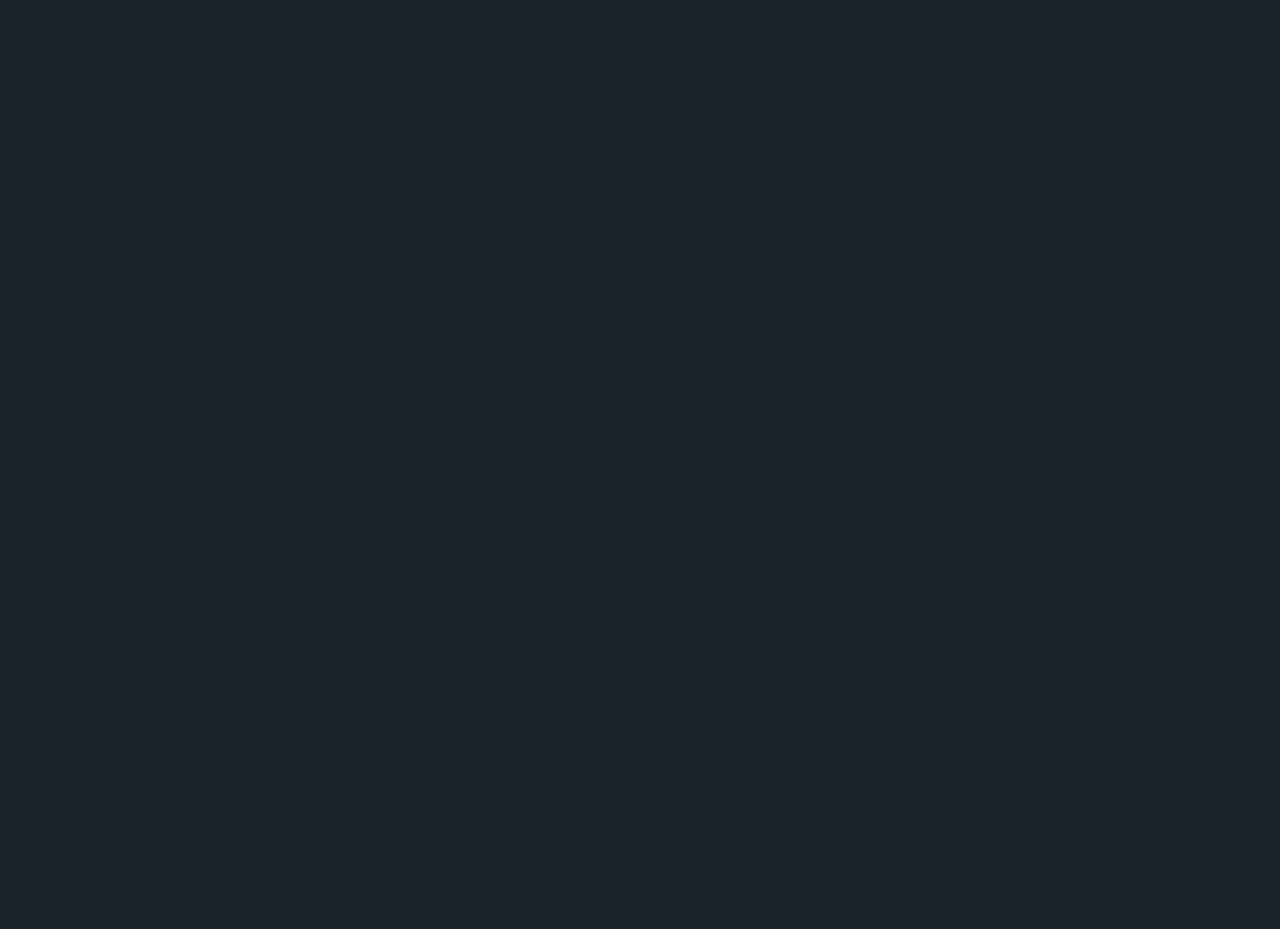
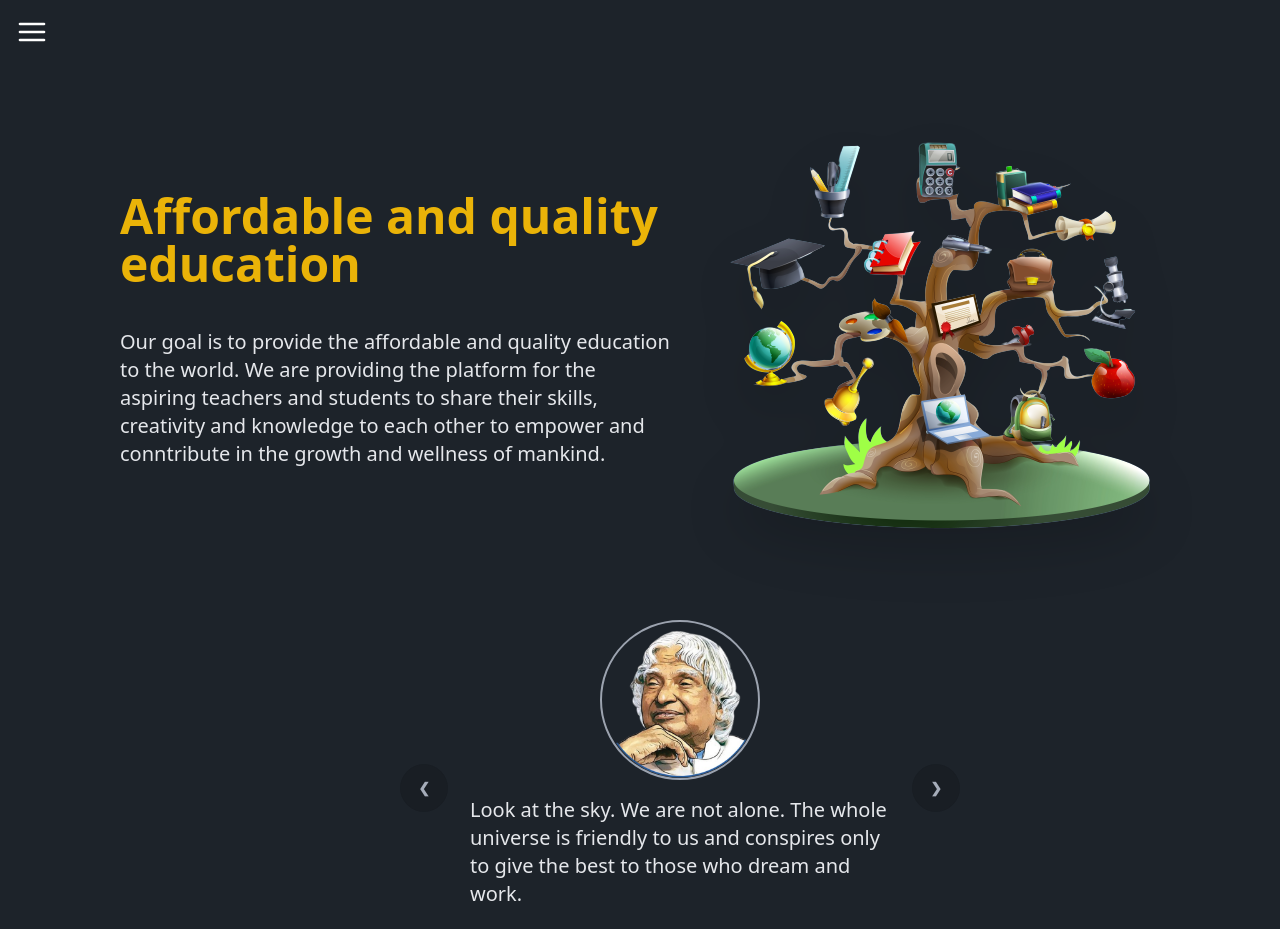
Before and after one commit to AnshuShree2004/LMS-frontend, a React (Vite) app: page /about in a window 1280 px wide. Before the commit this address had no page. Shown: the top 929 px of the page. Before the commit the page ends 800 px from the top, so only its background shows below. Built offline with nearby package versions, Linux system fonts and the light colour scheme.

Commit message:
added aboutus page

```diff
--- a/src/App.jsx
+++ b/src/App.jsx
@@ -3,6 +3,7 @@ import './App.css'
 
 import { Route, Routes } from 'react-router-dom'
 
+import Aboutus from './pages/Aboutus'
 import Home from './pages/Home'
 
 
@@ -13,6 +14,7 @@ function App() {
   return (
     <Routes>
       <Route path='/' element={<Home />}/>
+      <Route path='/about' element={<Aboutus />}/>
 
     </Routes>
 
--- /dev/null
+++ b/src/pages/Aboutus.jsx
@@ -0,0 +1,100 @@
+import aboutMainPage from '../assets/Images/aboutMainImage.png'
+import apj from '../assets/Images/apj.png'
+import bill from '../assets/Images/billGates.png'
+import einstein from '../assets/Images/einstein.png'
+import nelson from '../assets/Images/nelsonMandela.png'
+import steve from '../assets/Images/steveJobs.png'
+import HomeLayout from "../layouts/HomeLayout"
+
+
+function Aboutus() {
+
+    return (
+       <HomeLayout>
+        <div className="flex flex-col text-white pl-20 pt-20">
+            <div className="flex items-center gap-5 mx-10">
+
+                <section className="w-1/2 space-y-10">
+                    <h1 className="text-5xl text-yellow-500 font-semibold">
+                        Affordable and quality education
+                    </h1>
+
+                    <p className="text-xl text-gray-200">
+                        Our goal is to provide the affordable and quality education to the world. We are providing the platform for the aspiring teachers and students to share their skills, creativity and knowledge to each other to empower and conntribute in the growth and wellness of mankind.
+                    </p>
+                </section>
+                <div className="w-1/2">
+                    <img
+                        src={aboutMainPage}
+                        className="drop-shadow-2xl"
+                        alt="aboutMainPage"
+
+                    />
+                </div>
+            </div>
+
+          { /* Carousel  */}
+          <div className="carousel w-1/2 my-10 mx-auto">
+
+  <div id="slide1" className="carousel-item relative w-full">
+    <div className='flex flex-col items-center justify-center gap-4 px-[15%]'>
+    <img src={apj} className="w-40 rounded-full border-2 border-gray-400" />
+    <p className='text-xl text-gray-200'>Look at the sky. We are not alone. The whole universe is friendly to us and conspires only to give the best to those who dream and work.</p>
+    <h3 className='text-2xl font-semibold'>APJ Abdul Kalam</h3>
+    <div className="absolute flex justify-between transform -translate-y-1/2 left-5 right-5 top-1/2">
+      <a href="#slide4" className="btn btn-circle">❮</a>
+      <a href="#slide2" className="btn btn-circle">❯</a>
+    </div>
+    </div>
+
+  </div>
+
+  <div id="slide2" className="carousel-item relative w-full">
+    <div className='flex flex-col items-center justify-center gap-4 px-[15%]'>
+    <img src={bill} className="w-40 rounded-full border-2 border-gray-400" />
+    <p className='text-xl text-gray-200'>The belief that the world is getting worse, that we cannot solve extreme poverty and disease, is not just mistaken. It is harmful.</p>
+    <h3 className='text-2xl font-semibold'>Bill Gates</h3>
+    <div className="absolute flex justify-between transform -translate-y-1/2 left-5 right-5 top-1/2">
+      <a href="#slide1" className="btn btn-circle">❮</a>
+      <a href="#slide3" className="btn btn-circle">❯</a>
+    </div>
+    </div>
+
+  </div>
+
+  <div id="slide3" className="carousel-item relative w-full">
+    <div className='flex flex-col items-center justify-center gap-4 px-[15%]'>
+    <img src={nelson} className="w-40 rounded-full border-2 border-gray-400" />
+    <p className='text-xl text-gray-200'>Do not judge me by my successes, judge me by how many times I fell down and got back up again.</p>
+    <h3 className='text-2xl font-semibold'>Nelson Mandela</h3>
+    <div className="absolute flex justify-between transform -translate-y-1/2 left-5 right-5 top-1/2">
+      <a href="#slide2" className="btn btn-circle">❮</a>
+      <a href="#slide4" className="btn btn-circle">❯</a>
+    </div>
+    </div>
+
+  </div>
+
+  <div id="slide4" className="carousel-item relative w-full">
+    <div className='flex flex-col items-center justify-center gap-4 px-[15%]'>
+    <img src={steve} className="w-40 rounded-full border-2 border-gray-400" />
+    <p className='text-xl text-gray-200'>Your time is limited, so donot waste it living someone else is life.</p>
+    <h3 className='text-2xl font-semibold'>Steve Jobs</h3>
+    <div className="absolute flex justify-between transform -translate-y-1/2 left-5 right-5 top-1/2">
+      <a href="#slide3" className="btn btn-circle">❮</a>
+      <a href="#slide1" className="btn btn-circle">❯</a>
+    </div>
+    </div>
+
+  </div>
+
+
+</div>
+
+        </div>
+
+       </HomeLayout>
+    )
+}
+
+export default Aboutus
```
